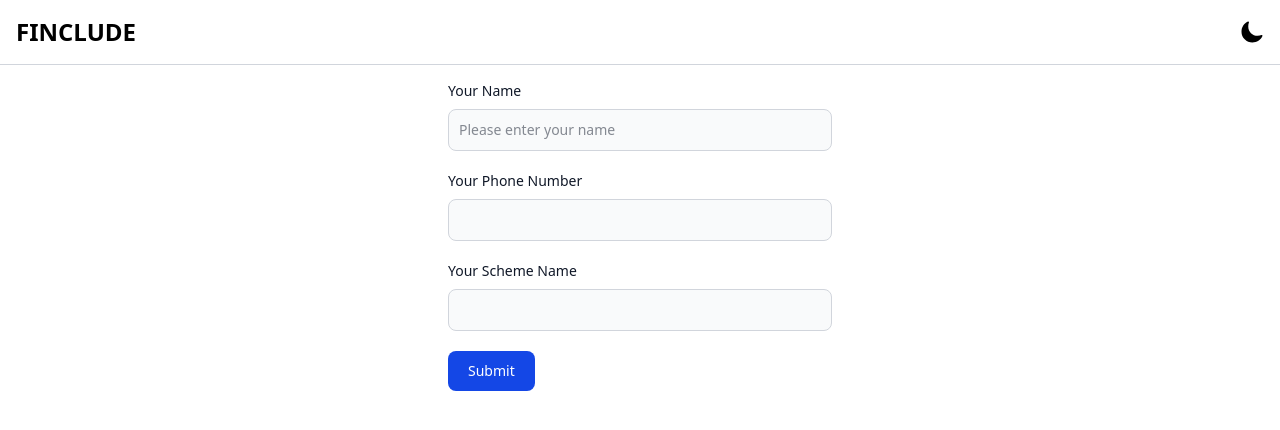
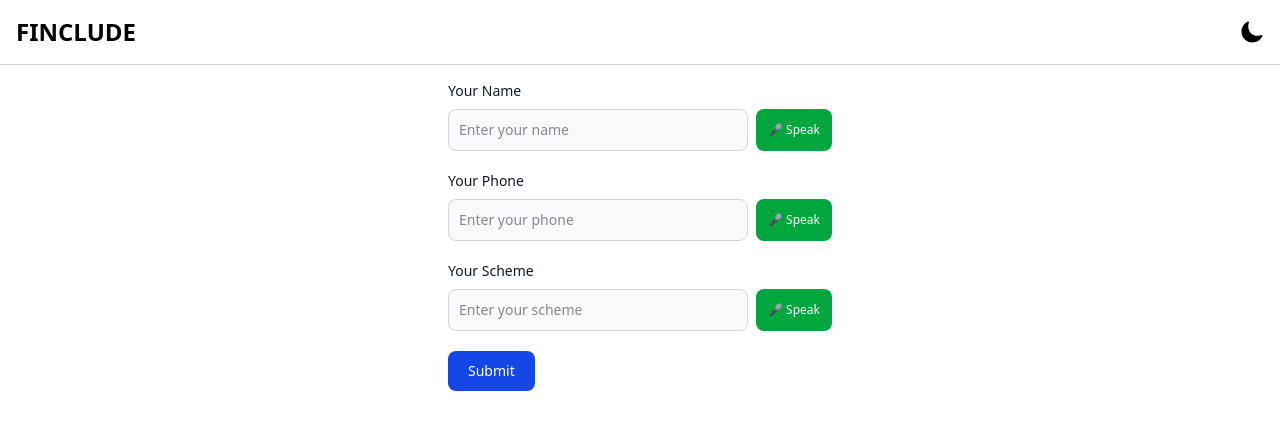
Before and after one commit to mohnishjain19/Hackathon_2025, a React (Vite) app in the folder Frontend/my-project/: page /form in a window 1280 px wide. Shown: the top 430 px of the page. Built offline with nearby package versions, Linux system fonts and the light colour scheme; no server answers.

Commit message:
Frontend

```diff
--- a/Frontend/my-project/src/Components/Form.tsx
+++ b/Frontend/my-project/src/Components/Form.tsx
@@ -1,81 +1,112 @@
 import React, { useState } from "react";
-import { db } from "../Components/Config/firebaseConfig"; // Adjust path as needed
+import { db } from "../Components/Config/firebaseConfig";
 import { collection, addDoc } from "firebase/firestore";
 
+declare global {
+  interface Window {
+    SpeechRecognition: any;
+    webkitSpeechRecognition: any;
+  }
+}
+
+type MySpeechRecognitionEvent = Event & {
+  results: SpeechRecognitionResultList;
+};
+
+const SpeechRecognition =
+  window.SpeechRecognition || window.webkitSpeechRecognition;
+
+
 export const Form = () => {
-  // hackathon-84c1f
   const [formData, setFormData] = useState({
     name: "",
     phone: "",
     scheme: "",
   });
   const [submitted, setSubmitted] = useState(false);
+  const [listeningField, setListeningField] = useState<null | string>(null);
 
-  const handleChange = (e) => {
+  const handleChange = (e: React.ChangeEvent<HTMLInputElement>) => {
     setFormData((prev) => ({
       ...prev,
       [e.target.name]: e.target.value,
     }));
   };
 
-  const handleSubmit = async (e) => {
+  const handleSubmit = async (e: React.FormEvent) => {
     e.preventDefault();
-
     try {
       await addDoc(collection(db, "userForms"), formData);
       alert("Data saved successfully!");
       setSubmitted(true);
-      setFormData({ name: "", phone: "", scheme: "" }); // Optional: reset form
+      setFormData({ name: "", phone: "", scheme: "" });
     } catch (error) {
       console.error("Error adding document: ", error);
       alert("Failed to save data.");
     }
   };
 
+  const startListening = (field: string) => {
+    if (!SpeechRecognition) {
+      alert("Speech Recognition not supported in your browser.");
+      return;
+    }
+
+    const recognition = new SpeechRecognition();
+    recognition.lang = "en-IN";
+    recognition.interimResults = false;
+    recognition.maxAlternatives = 1;
+
+    recognition.onstart = () => {
+      setListeningField(field);
+    };
+
+    recognition.onresult = (event: MySpeechRecognitionEvent) => {
+      const transcript = event.results[0][0].transcript;
+      setFormData((prev) => ({
+        ...prev,
+        [field]: transcript,
+      }));
+      setListeningField(null);
+    };
+
+    recognition.onerror = (event: any) => {
+      console.error("Speech recognition error", event);
+      setListeningField(null);
+    };
+
+    recognition.start();
+  };
+
   return (
     <form className="max-w-sm mx-auto" onSubmit={handleSubmit}>
-      <div className="mb-5">
-        <label className="block mb-2 text-sm font-medium text-gray-900 dark:text-white">
-          Your Name
+      {["name", "phone", "scheme"].map((field) => (
+        <div key={field} className="mb-5">
+          <label className="block mb-2 text-sm font-medium text-gray-900 dark:text-white capitalize">
+            Your {field}
           </label>
+          <div className="flex gap-2">
             <input
-          name="name"
-          type="text"
-          className="bg-gray-50 border border-gray-300 text-gray-900 text-sm rounded-lg block w-full p-2.5 dark:bg-gray-700 dark:text-white"
-          placeholder="Please enter your name"
-          value={formData.name}
+              name={field}
+              type={field === "phone" ? "tel" : "text"}
+              className="flex-1 bg-gray-50 border border-gray-300 text-gray-900 text-sm rounded-lg p-2.5 dark:bg-gray-700 dark:text-white"
+              placeholder={`Enter your ${field}`}
+              value={(formData as any)[field]}
               onChange={handleChange}
               required
             />
+            <button
+              type="button"
+              className={`px-3 py-2 rounded-lg text-white text-xs ${
+                listeningField === field ? "bg-red-600" : "bg-green-600"
+              }`}
+              onClick={() => startListening(field)}
+            >
+              🎤 {listeningField === field ? "Listening..." : "Speak"}
+            </button>
           </div>
-
-      <div className="mb-5">
-        <label className="block mb-2 text-sm font-medium text-gray-900 dark:text-white">
-          Your Phone Number
-        </label>
-        <input
-          name="phone"
-          type="number"
-          className="bg-gray-50 border border-gray-300 text-gray-900 text-sm rounded-lg block w-full p-2.5 dark:bg-gray-700 dark:text-white"
-          value={formData.phone}
-          onChange={handleChange}
-          required
-        />
         </div>
-
-      <div className="mb-5">
-        <label className="block mb-2 text-sm font-medium text-gray-900 dark:text-white">
-          Your Scheme Name
-        </label>
-        <input
-          name="scheme"
-          type="text"
-          className="bg-gray-50 border border-gray-300 text-gray-900 text-sm rounded-lg block w-full p-2.5 dark:bg-gray-700 dark:text-white"
-          value={formData.scheme}
-          onChange={handleChange}
-          required
-        />
-      </div>
+      ))}
 
       <button
         type="submit"
```
Lines whose indentation alone changed are shown as unchanged.
